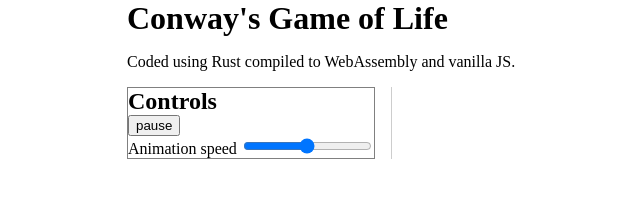
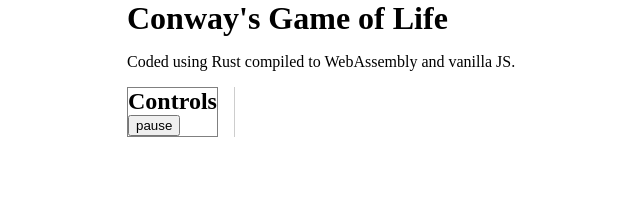
Before and after one commit to georgiabains/wasm-game-of-life, a website built with webpack: page www/index.html in a window 1280 px wide. Shown: the whole page, without its empty margins (213-853 px from the left). Built offline with nearby package versions, Linux system fonts and the light colour scheme; files whose address does not match are found by name.

Commit message:
Commented out animation speed range for now

```diff
--- a/www/index.html
+++ b/www/index.html
@@ -17,7 +17,7 @@
           <h2>Controls</h2>
           <ul>
             <li><button class="play-pause" data-game="play-pause" type="button">pause</button></li>
-            <li><label for="gameAnimaationSpped">Animation speed</label> <input id="gameAnimationSpeed" type="range"></li>
+            <!-- <li><label for="gameAnimaationSpped">Animation speed</label> <input id="gameAnimationSpeed" type="range"></li> -->
           </ul>
         </div>
         <canvas data-game="canvas"></canvas>
```
